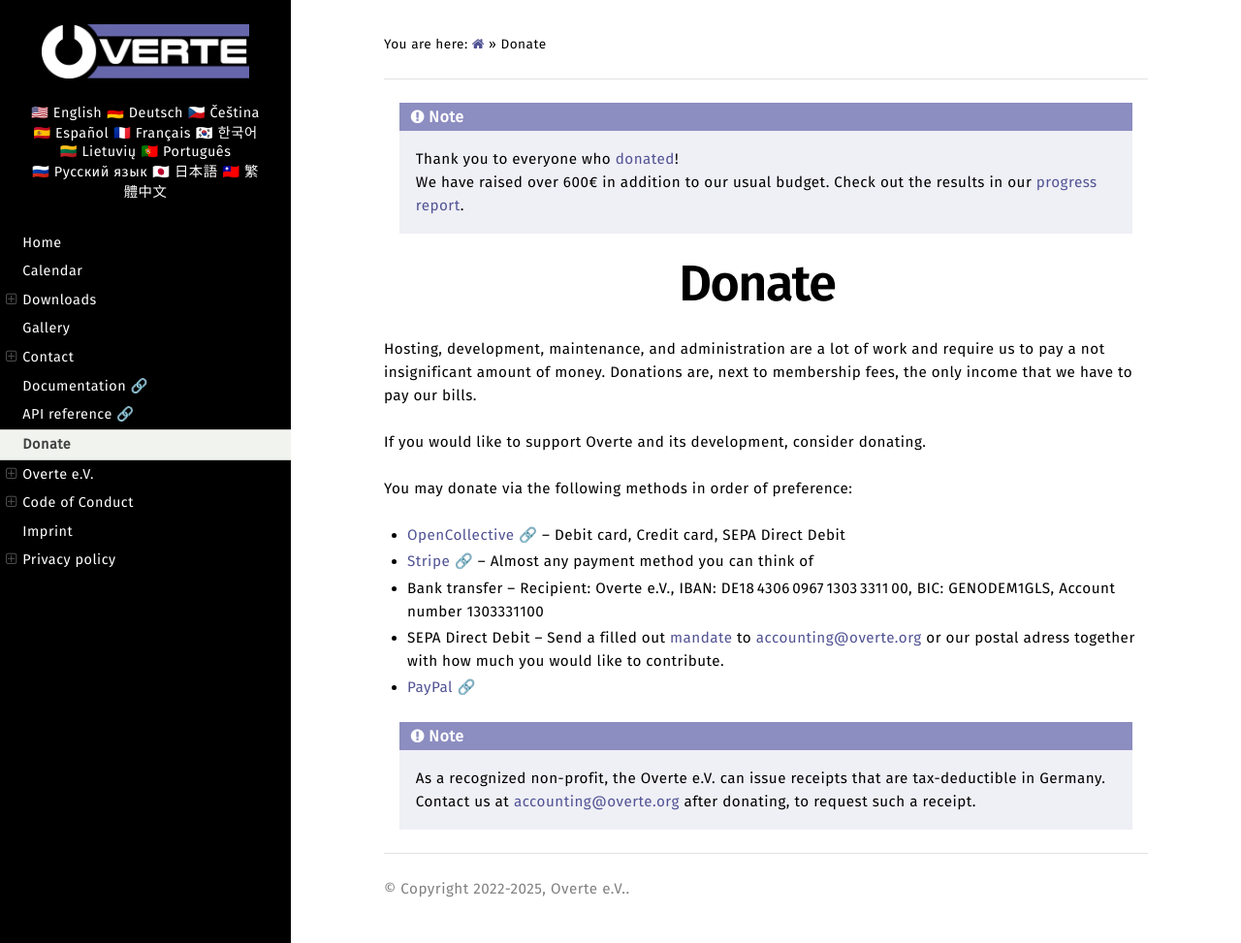
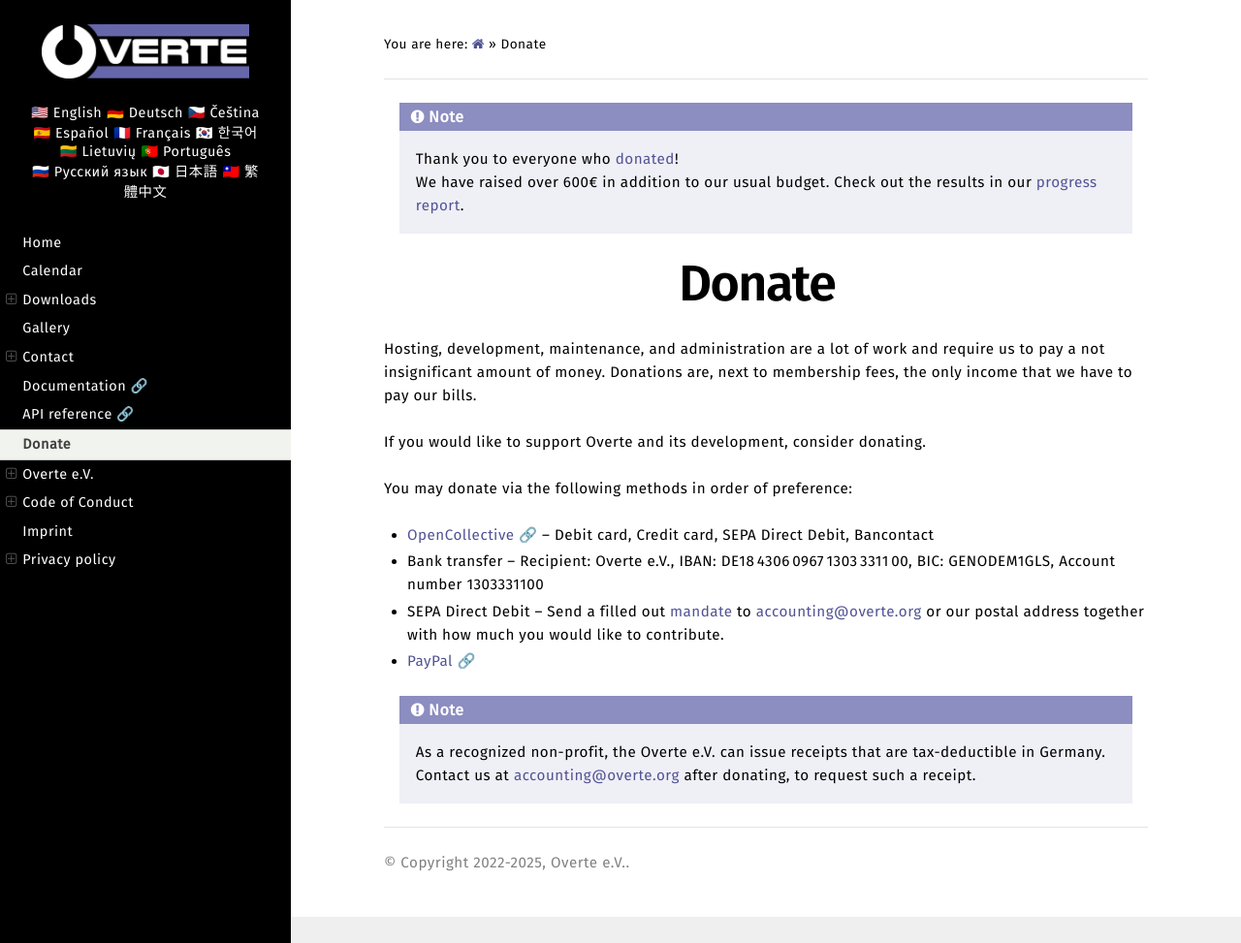
Before and after one commit to overte-org/overte-website-sphinx, a Sphinx documentation site: the page built from source/donate.rst, in a window 1280 px wide and 973 px high. Shown: the whole window at 97% size. Built offline with Sphinx 7.4.7 and the Read the Docs theme 3.1.0, drawn with Linux system fonts in a browser that asks for light colours.

Commit message:
Update donation links. Directly using Stripe was removed, as it is apparently too unsafe for us. OpenCollective now supports Bancontact and an unknown list of more payment options which sometimes show up and sometimes don't. Fixed typo.

```diff
--- a/source/donate.rst
+++ b/source/donate.rst
@@ -9,10 +9,9 @@
 
 You may donate via the following methods in order of preference:
 
-- `OpenCollective 🔗 <https://opencollective.com/overte>`_ – Debit card, Credit card, SEPA Direct Debit
-- `Stripe 🔗 <https://donate.stripe.com/28o8xXbZC9uS7RecMM>`_ – Almost any payment method you can think of
+- `OpenCollective 🔗 <https://opencollective.com/overte>`_ – Debit card, Credit card, SEPA Direct Debit, Bancontact
 - Bank transfer – Recipient: Overte e.V., IBAN: DE18 4306 0967 1303 3311 00, BIC: GENODEM1GLS, Account number 1303331100
-- SEPA Direct Debit – Send a filled out `mandate <https://overte.org/_static/resources/SEPA_Basis_Lastschriftmandat_beschreibbar.pdf>`_ to accounting@overte.org or our postal adress together with how much you would like to contribute.
+- SEPA Direct Debit – Send a filled out `mandate <https://overte.org/_static/resources/SEPA_Basis_Lastschriftmandat_beschreibbar.pdf>`_ to accounting@overte.org or our postal address together with how much you would like to contribute.
 - `PayPal 🔗 <https://www.paypal.com/donate/?hosted_button_id=GJPDZP47RG34E>`_
 
 .. note::
```
